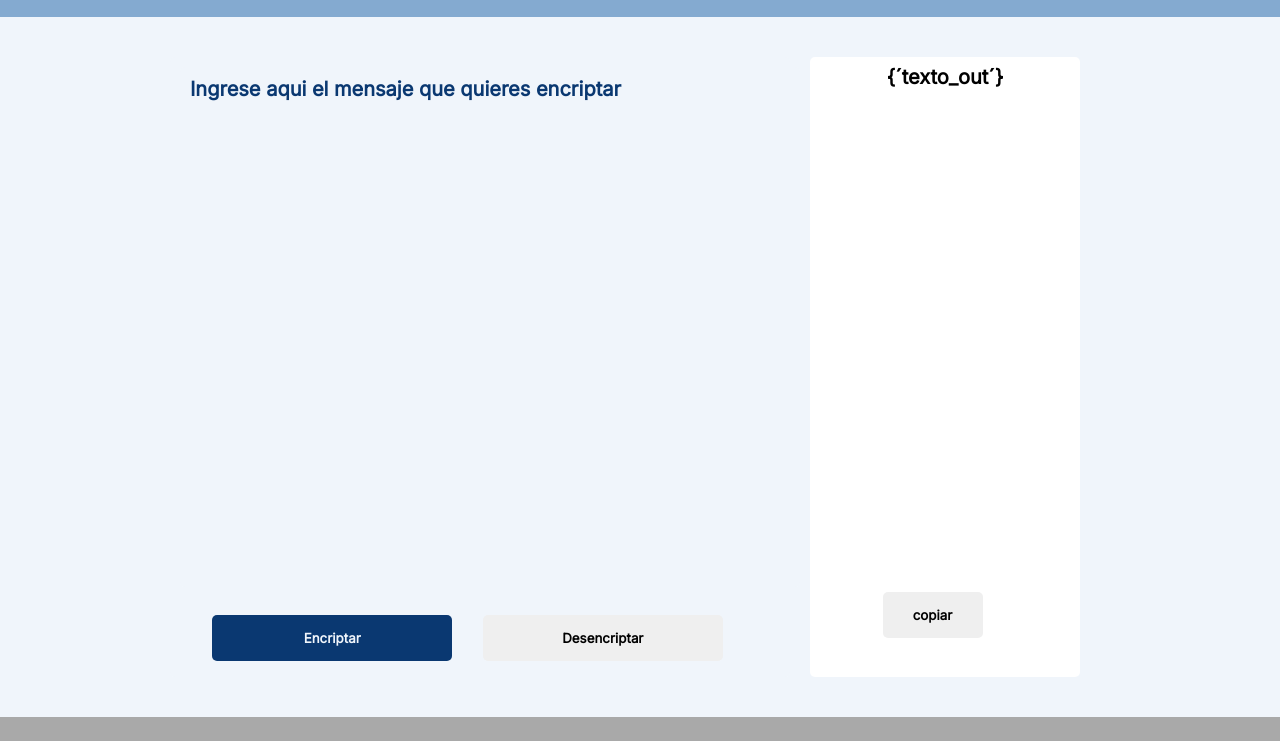
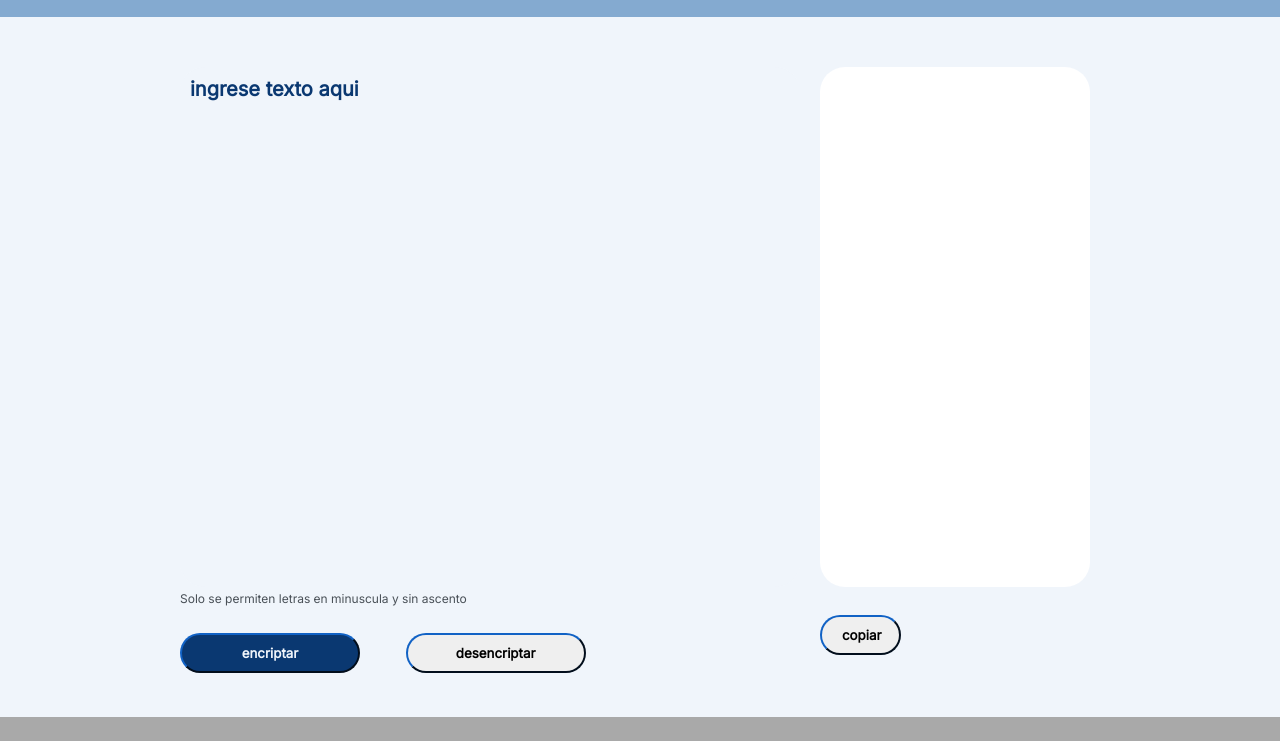
Before and after one commit to ferrojuan/Encriptador_texto_AluraG5, a plain HTML site: page index.html in a window 1280 px wide. Shown: the part 121-862 px from the top of the page. Drawn offline with Linux system fonts and the light colour scheme.

Commit message:
optimizacion de style.css y cambio de etiquetas y clases s en index html

```diff
--- a/index.html
+++ b/index.html
@@ -26,18 +26,20 @@
     <main>
         <div class="textos">
             <div class="texto_in">
-                <textarea name="texto" id="input_texto _in" cols="auto" rows="auto" placeholder="Ingrese aqui el mensaje que quieres encriptar"></textarea>
+                <textarea  class="input_texto_in" cols="auto" rows="auto" placeholder="Ingrese texto aqui"></textarea>
+                <p class="informacion">
+                    Solo se permiten letras en minuscula y sin ascento
+                </p>
                 <div class="botones">
-                    <input class="botones_encriptar" type="submit" value="Encriptar">
-                    <input class="botones_desencriptar" type="submit" value="Desencriptar">
+                    <button class="btn_encriptar" onclick="btnEncriptar">encriptar</button>
+                    <button class="btn_desencriptar">desencriptar</button>
                 </div>
 
             </div>
             <div class="texto_out">
-                <p >{´texto_out´}
-                </p>
+                <textarea class="input_texto_out" cols="auto" rows="auto" ></textarea>
                 <div class="botones">
-                    <input class="botones_copiar" type="submit" value="copiar">
+                    <button class="btn_copiar"> copiar</button>
                 </div>
             </div>
         </div>
@@ -52,8 +54,6 @@
             <br>
             Grupo 5
         </p>
-
-
     </footer>
     <script src="encriptador.js"></script>
 
--- a/style.css
+++ b/style.css
@@ -9,14 +9,11 @@ header{
 
 .contenido_header {
     width: 100%;
-    display: inline-flex;
+    display:flex;
     margin: 0 auto;
 }
 
-.contenido_header a {
-    display: inline-block;
-    width: 20%;
-}
+
 .contenido_header img{
     height: 75%;
 }
@@ -41,22 +38,24 @@ main{
 .texto_in{
     width:600px;
     margin-right: 20px;
-    color: #0A3871;
     border: none;
 
 }
-.texto_out{
+.input_texto_in{
+    background-color:#F0F5FB ;
+
+}
+.texto_out textarea{
     background-color: white;
     width:250px;
-
+    font-size: 20px;
+    font-weight: bold;
 
 }
 .texto_in, .texto_out{
-    border-radius: 5px;
     font-family: 'Inter', sans-serif;
     padding: 10px;
     font-size: 20px;
-    text-align: center;
     height: 600px;
 
 }
@@ -64,53 +63,66 @@ textarea{
     height: 500px;
     width:100%;
     border: none;
-    background-color:#F0F5FB ;
-    border-radius: 5px;
     padding: 10px;
     font-family: 'Inter';
-    color: #0A3871;
     font-weight: bold;
     font-size: 20px;
     resize: none;
+    color: #0A3871;
+    text-transform: lowercase;
+    border-radius: 25px;
 
 }
+
 textarea::placeholder{
     color:#0A3871;
 }
 textarea:active{
     border-color: #ffffff;
 }
+textarea:focus{
+    outline: none;
+}
 
-.texto_out p{
-    height: 500px;
-    font-size: 20px;
-    font-weight: bold;
+
+.informacion{
+    font-size: 12px;
+    text-align: left;
+    line-height: 18px;
+    color:#495057;
+
 }
 
 .botones{
     margin-top: 25px;
 
 }
-.botones input{
-    width:40%;
-    border:none;
+.botones button{
+    width:30%;
+    border-color: #0A3871;
     text-align: center;
-    border-radius: 5px;
-    padding: 15px 25px;
+    border-radius: 25px;
+    padding: 10px 20px;
     font-weight: bold;
     font-family: 'Inter', sans-serif;
-    margin-right: 25px;
+    margin-right: 40px;
+    cursor:pointer;
 
 }
-.botones input:hover{
+.botones button:hover{
     background-color: #84AAD0;
     color: black;
     transition: 400;
+
 }
-.botones_encriptar{
+.btn_encriptar{
     background-color: #0A3871;
     color: #F0F5FB;
 }
+.btn_copiar{
+    width:320px
+}
+
 footer{
     background-color: darkgray;
     /* width: 100%; */
@@ -123,7 +135,7 @@ footer{
 }
 
 @media  screen and (max-width: 768px) {
-    main, .texto_in,.texto_out,p {
+    main, .texto_in,.input_texto_out {
         width:600px;
     }
 
```
